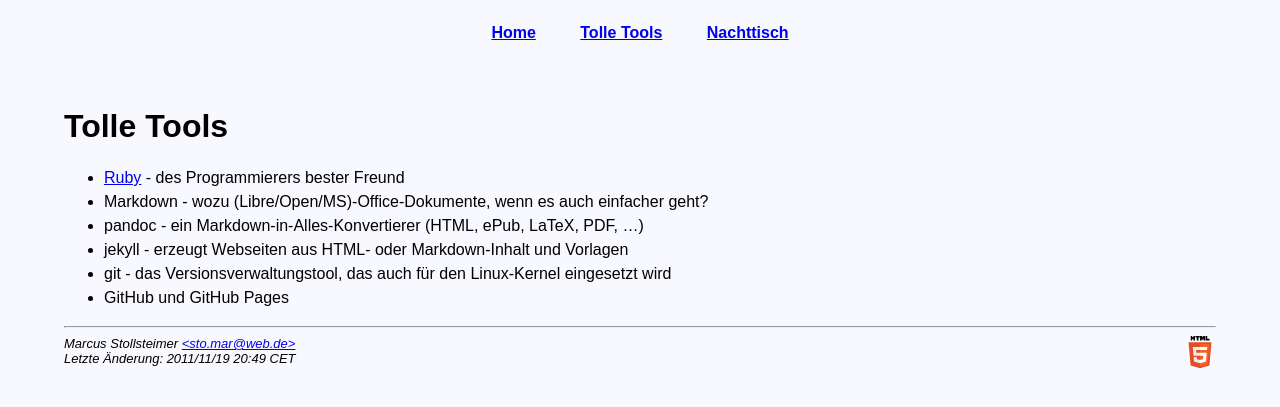
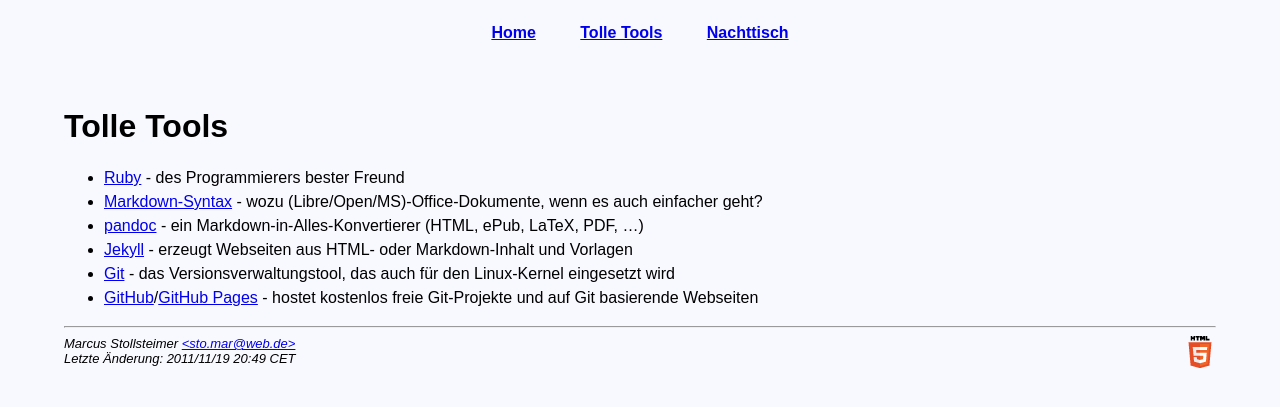
Before and after one commit to stomar/stomar.github.com, a Jekyll site: the page built from tools.md, in a window 1280 px wide. Shown: the top 407 px of the page. Built offline with Jekyll 4.4.1, drawn with Linux system fonts in a browser that asks for light colours.

Commit message:
tools.md: some links added

```diff
--- a/tools.md
+++ b/tools.md
@@ -7,8 +7,8 @@ date: 2011/11/19 20:49 CET
 # Tolle Tools #
 
 - [Ruby](http://www.ruby-lang.org/de/) - des Programmierers bester Freund
-- Markdown - wozu (Libre/Open/MS)-Office-Dokumente, wenn es auch einfacher geht?
-- pandoc - ein Markdown-in-Alles-Konvertierer (HTML, ePub, LaTeX, PDF, ...)
-- jekyll - erzeugt Webseiten aus HTML- oder Markdown-Inhalt und Vorlagen
-- git - das Versionsverwaltungstool, das auch für den Linux-Kernel eingesetzt wird
-- GitHub und GitHub Pages
+- [Markdown-Syntax](http://daringfireball.net/projects/markdown/syntax) - wozu (Libre/Open/MS)-Office-Dokumente, wenn es auch einfacher geht?
+- [pandoc](http://johnmacfarlane.net/pandoc/) - ein Markdown-in-Alles-Konvertierer (HTML, ePub, LaTeX, PDF, ...)
+- [Jekyll](http://jekyllrb.com/) - erzeugt Webseiten aus HTML- oder Markdown-Inhalt und Vorlagen
+- [Git](http://git-scm.com/) - das Versionsverwaltungstool, das auch für den Linux-Kernel eingesetzt wird
+- [GitHub](http://github.com/)/[GitHub Pages](http://pages.github.com/) - hostet kostenlos freie Git-Projekte und auf Git basierende Webseiten
```
